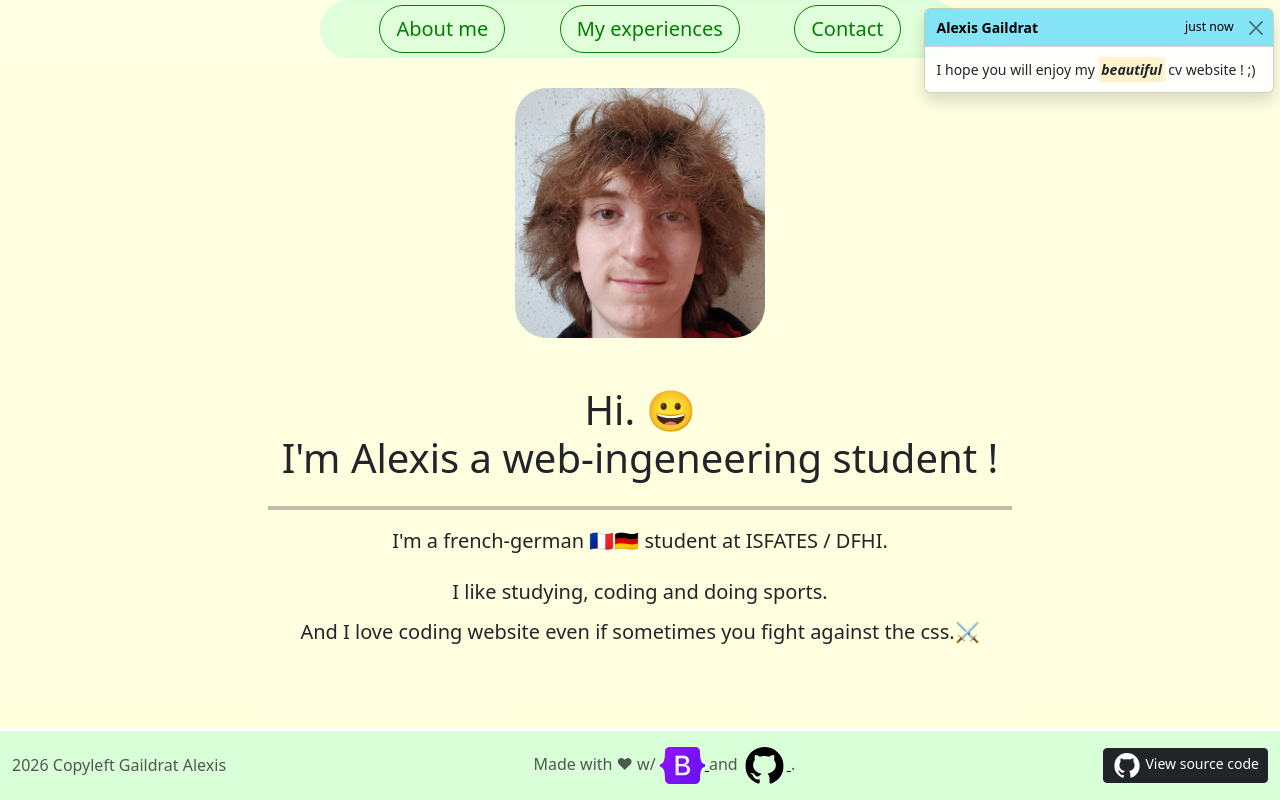
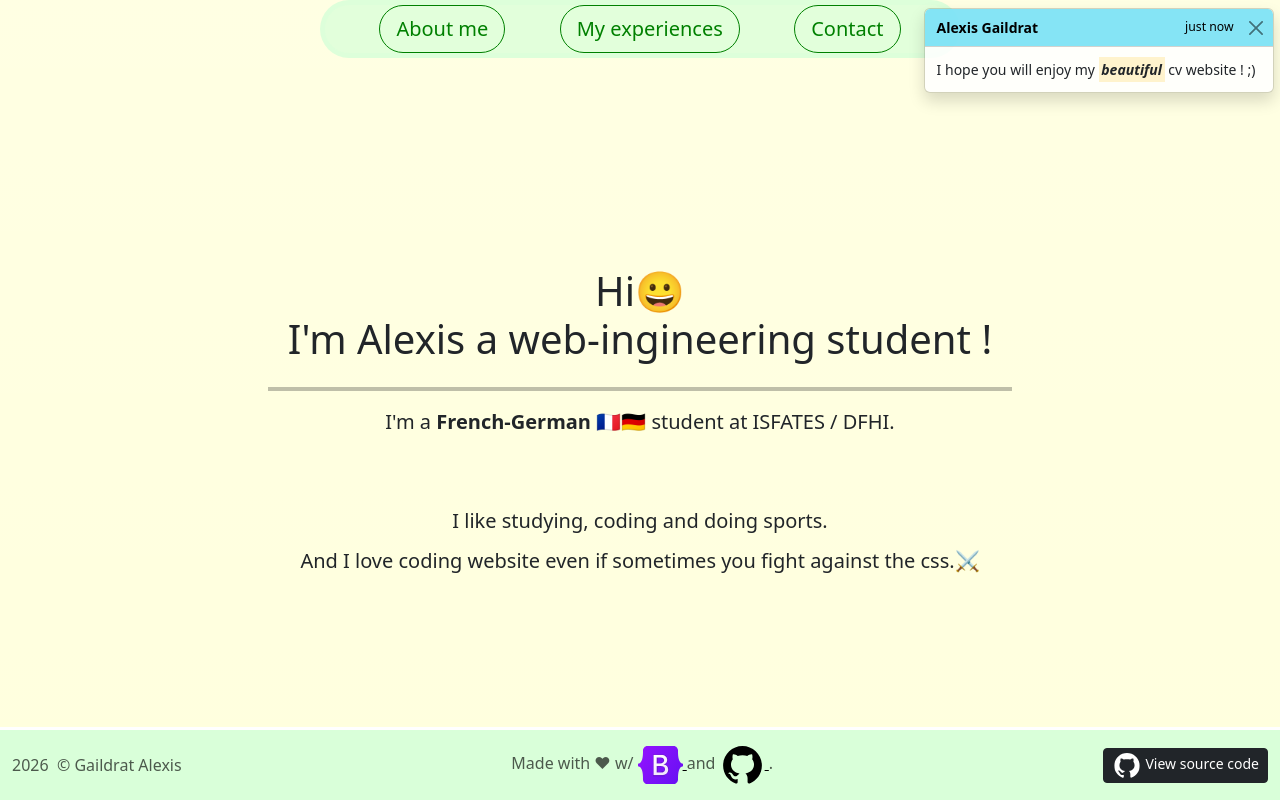
Before and after one commit to Alexoucheu/cv_bootstrap, a website built with Vite: page site/src/index.html in a window 1280 px wide. Built offline with nearby package versions, Linux system fonts and the light colour scheme.

Commit message:
✅ Finitions de la page 'index.html' et vérification du code html.

```diff
--- a/site/src/index.html
+++ b/site/src/index.html
@@ -7,9 +7,10 @@
   <meta name="author" content="Gaildrat Alexis">
   <meta name="description" content="The web CV of Gaildrat Alexis">
 
-  <title>Gaildrat Alexis - Web CV / Home</title>
+  <title>Gaildrat Alexis - Web CV | Home</title>
   <link rel="stylesheet" href="scss/styles.scss">
   <script type="module" src="/js/main.js"></script>
+  <script src="https://kit.fontawesome.com/09643c4960.js" crossorigin="anonymous"></script>
 </head>
 
 <!--min-vh-100 d-flex flex-column in body and flex-grow-1 in main to make the main take all the white space and enable the footer to be at the bottom.-->
@@ -44,7 +45,7 @@
   </header>
 
 
-  <main class="mt-md-7 mt-3 container-sm flex-grow-1">
+  <main class="mt-md-7 mt-3 container-sm d-flex flex-grow-1">
 
     <div class="toast-container position-fixed top-1 end-0_5">
       <div class="toast show" role="alert" aria-live="assertive" aria-atomic="true" data-bs-autohide="false">
@@ -59,13 +60,12 @@
       </div>
     </div>
 
-    <div class="d-flex flex-column align-items-center">
-      <img class="rounded-5 align-self-center img-thumbnails" src="/images/picture_of_me.jpg" width="250" height="250" alt="A photo of me">
-      <h1 class="text-center mt-5">Hi.&nbsp;&#128512;<br> I'm Alexis a web-ingeneering student&nbsp;!</h1>
+    <div class="d-flex flex-column align-items-center justify-content-center flex-grow-1">
+      <h1 class="text-center mt-5">Hi&#128512;<br> I'm Alexis a web-ingineering student&nbsp;!</h1>
       <div class="col-11 col-md-8">
         <hr class="border border-2  border-black">
       </div>
-      <p class="fs-5 text-center">I'm a french-german&nbsp;🇫🇷🇩🇪&nbsp;student at ISFATES&nbsp;/&nbsp;DFHI.</p>
+      <p class="fs-5 text-center pb-5">I'm a <strong>French-German</strong>&nbsp;🇫🇷🇩🇪&nbsp;student at ISFATES&nbsp;/&nbsp;DFHI.</p>
       <p class="text-center fs-5 lh-lg">I like studying, coding and doing sports.<br>And I love coding website even if sometimes you fight against the css.⚔️</p>
     </div>
 
@@ -75,16 +75,19 @@
   <footer>
     <nav class="navbar bg-secondary sticky-botoom border-top border-white border-3">
       <div class="container-fluid justify-content-sm-between justify-content-center flex-sm-row flex-column">
-        <span class="navbar-text">2026 Copyleft Gaildrat Alexis</span>
+        <span class="navbar-text">
+          <script>document.write(new Date().getFullYear())</script><!--this script change the date automatically.-->
+          &nbsp;&copy;&nbsp;Gaildrat Alexis
+        </span>
 
         <span class="navbar-text">
           Made with &hearts; w/
           <a href="https://getbootstrap.com/" target="blank">
-            <img src="/images/bootstrap-logo.svg" alt="Bootstrap logo" width="45" height="37.5">
+            <img src="/images/bootstrap-logo.svg" alt="Bootstrap logo" width="45" height="38">
           </a>
            and
           <a href="https://github.com/" target="blank">
-            <img src="/images/github-logo_dark.svg" alt="Github logo" width="45" height="37.5">
+            <img src="/images/github-logo_dark.svg" alt="Github logo" width="45" height="38">
           </a>
           .
         </span>
```
